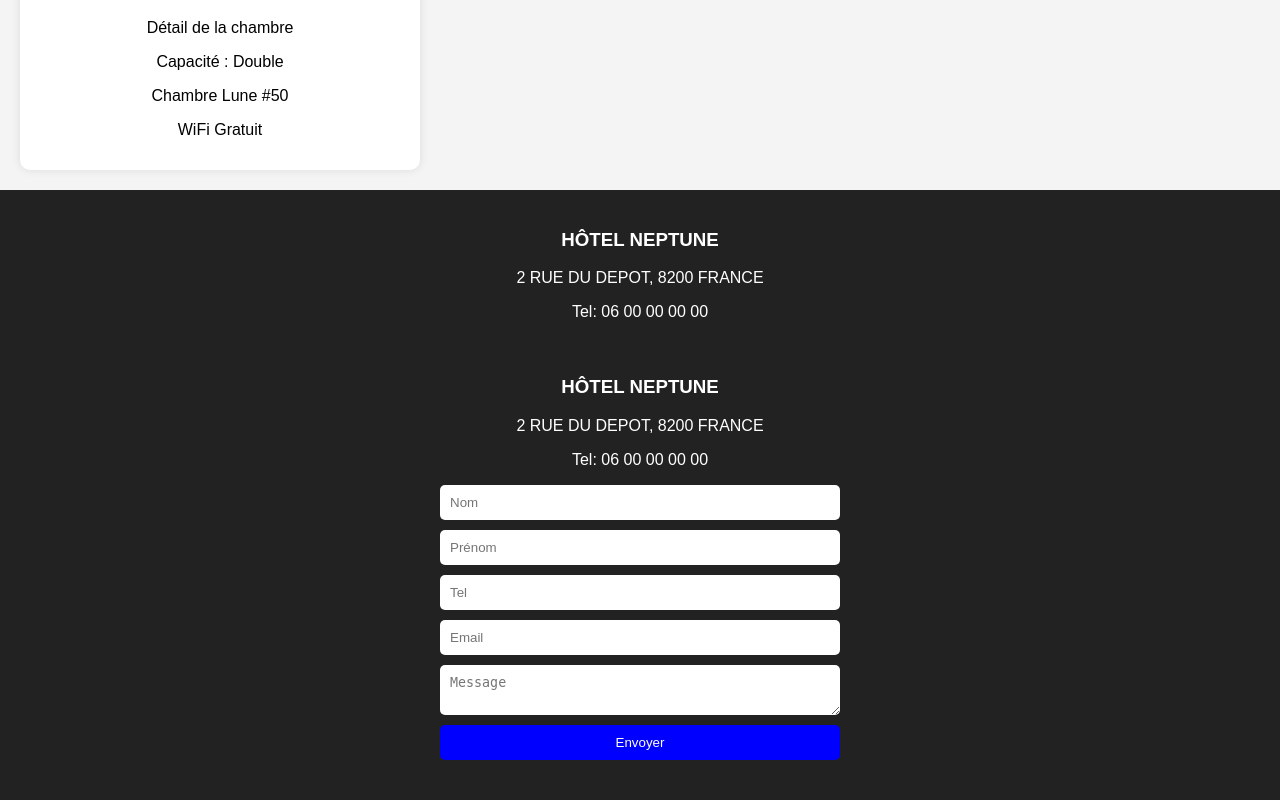
After one commit to mevyona/NeptuneHostel, a PHP site: template templates/defaultController/chambres.html.twig in a window 1280 px wide. The commit adds this page. Shown: the part 1141-1941 px from the top of the page. Run offline with PHP 8.4, Linux system fonts and the light colour scheme; the template is opened without the code that fills it, so the values that code supplies are empty; some libraries are stand-ins or nearby versions.

Commit message:
création page listes des chambres

```diff
--- a/public/css/styles.css
+++ b/public/css/styles.css
@@ -1,3 +1,64 @@
+body {
+    font-family: Arial, sans-serif;
+    margin: 0;
+    padding: 0;
+    background-color: #f4f4f4;
+}
+
+header {
+    display: flex;
+    justify-content: space-between;
+    align-items: center;
+    padding: 20px;
+    background-color: #222;
+    color: white;
+}
+
+.chambres {
+    display: grid;
+    grid-template-columns: repeat(auto-fill, minmax(300px, 1fr));
+    gap: 20px;
+    padding: 20px;
+}
+
+.chambre {
+    background: white;
+    padding: 15px;
+    border-radius: 10px;
+    box-shadow: 0 0 10px rgba(0, 0, 0, 0.1);
+    text-align: center;
+}
+
+.chambre img {
+    width: 100%;
+    border-radius: 10px;
+}
+
 footer {
-    background-color: #868d94;
-    color: rgb(0, 0, 0); }
+    background: #222;
+    color: white;
+    padding: 20px;
+    text-align: center;
+}
+
+form {
+    display: flex;
+    flex-direction: column;
+    gap: 10px;
+    max-width: 400px;
+    margin: auto;
+}
+
+input,
+textarea,
+button {
+    padding: 10px;
+    border-radius: 5px;
+    border: none;
+}
+
+button {
+    background: blue;
+    color: white;
+    cursor: pointer;
+}
--- a/src/Controller/DefaultController.php
+++ b/src/Controller/DefaultController.php
@@ -55,4 +55,8 @@ class DefaultController
     {
         echo $this->twig->render('defaultController/error500.html.twig', []);
     }
+    public function chambres()
+    {
+        echo $this->twig->render('defaultController/chambres.html.twig', []);
+    }
 }
--- a/src/Routing/Router.php
+++ b/src/Routing/Router.php
@@ -30,7 +30,8 @@ class Router
             'administrateurs' => [DefaultController::class, 'administrateurs'],
             '404' => [DefaultController::class, 'error404'],
             '500' => [DefaultController::class, 'error500'],
-            'login' => [DefaultController::class, 'login']
+            'login' => [DefaultController::class, 'login'],
+            'chambres' => [DefaultController::class, 'chambres'],
         ];
         $this->defaultPage = 'home';
         $this->errorPage = '404';
--- a/templates/base.html.twig
+++ b/templates/base.html.twig
@@ -37,6 +37,9 @@
 			<li class="nav-item">
 			  <a class="nav-link" href="index.php?page=administrateurs">Liste des administrateurs</a>
             </li>
+			<li class="nav-item">
+			  <a class="nav-link" href="index.php?page=chambres">Liste des chambres</a>
+            </li>
               </ul>
             </li>
           </ul>
--- /dev/null
+++ b/templates/defaultController/chambres.html.twig
@@ -0,0 +1,84 @@
+<!DOCTYPE html>
+<html lang="fr">
+<head>
+    <meta charset="UTF-8">
+    <meta name="viewport" content="width=device-width, initial-scale=1.0">
+    <title>Listes des chambres</title>
+    <link rel="stylesheet" href="css/styles.css">
+</head>
+<body>
+    <header>
+    <div class="logo"> <img src="logo.png" alt="Logo Hôtel Neptune"> </div>
+        <h1>Listes des chambres</h1>
+        <a href="#" class="reserver">Réserver</a>
+
+    </header>
+    <main>
+        {% block content %}
+        <section class="chambres">
+            <div class="chambre">
+                <img src="saturne.jpg" alt="Chambre Saturne">
+                <div class="details">
+                    <p>Détail de la chambre</p>
+                    <p>Capacité : 2</p>
+                    <p>Chambre Saturne #70</p>
+                    <p>WiFi Gratuit</p>
+                </div>
+            </div>
+            <div class="chambre">
+                <img src="mars.jpg" alt="Chambre Mars">
+                <div class="details">
+                    <p>Détail de la chambre</p>
+                    <p>Capacité : Double</p>
+                    <p>Chambre Mars #66</p>
+                    <p>WiFi Gratuit</p>
+                </div>
+            </div>
+            <div class="chambre">
+                <img src="terre.jpg" alt="Chambre Terre">
+                <div class="details">
+                    <p>Détail de la chambre</p>
+                    <p>Capacité : 2</p>
+                    <p>Chambre Terre #60</p>
+                    <p>WiFi Gratuit</p>
+                </div>
+            </div>
+            <div class="chambre">
+                <img src="lune.jpg" alt="Chambre Lune">
+                <div class="details">
+                    <p>Détail de la chambre</p>
+                    <p>Capacité : Double</p>
+                    <p>Chambre Lune #50</p>
+                    <p>WiFi Gratuit</p>
+                </div>
+            </div>
+        </section>
+    </main>
+
+    <footer>
+        <div class="contact">
+            <h3>HÔTEL NEPTUNE</h3>
+            <p>2 RUE DU DEPOT, 8200 FRANCE</p>
+            <p>Tel: 06 00 00 00 00</p>
+        </div>
+
+
+        {% endblock %}
+    </main>
+    <footer>
+    <div class="contact">
+            <h3>HÔTEL NEPTUNE</h3>
+            <p>2 RUE DU DEPOT, 8200 FRANCE</p>
+            <p>Tel: 06 00 00 00 00</p>
+        </div>
+        <form action="contact.php" method="POST">
+            <input type="text" name="nom" placeholder="Nom" required>
+            <input type="text" name="prenom" placeholder="Prénom" required>
+            <input type="tel" name="tel" placeholder="Tel" required>
+            <input type="email" name="email" placeholder="Email" required>
+            <textarea name="message" placeholder="Message" required></textarea>
+            <button type="submit">Envoyer</button>
+        </form>
+    </footer>
+</body>
+</html>
```
Also changed, not shown: 1 other file.
